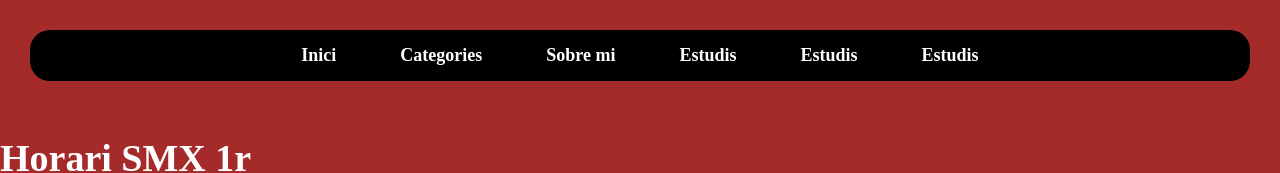
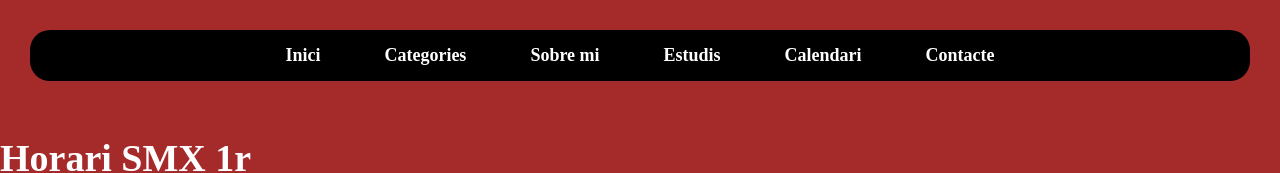
Before and after one commit to klvn-ctrl/elmeuportfoli, a plain HTML site: page pages/table.html in a window 1280 px wide. Shown: the top 173 px of the page. Drawn offline with Linux system fonts and the light colour scheme.

Commit message:
Fix navigation links and footer in table.html
Updated navigation links and corrected footer content.

```diff
--- a/pages/table.html
+++ b/pages/table.html
@@ -13,8 +13,8 @@
         <a href="./categories.html">Categories</a>
         <a href="./sobre_mi.html">Sobre mi</a>
         <a href="./table.html">Estudis</a>
-        <a href="./Calendari.html">Estudis</a>
-        <a href="./Concte.html">Estudis</a>
+        <a href="./Calendari.html">Calendari</a>
+        <a href="./Conctacte.html">Contacte</a>
     </nav>
 <main>
     <h1>Horari SMX 1r</h1>
```
